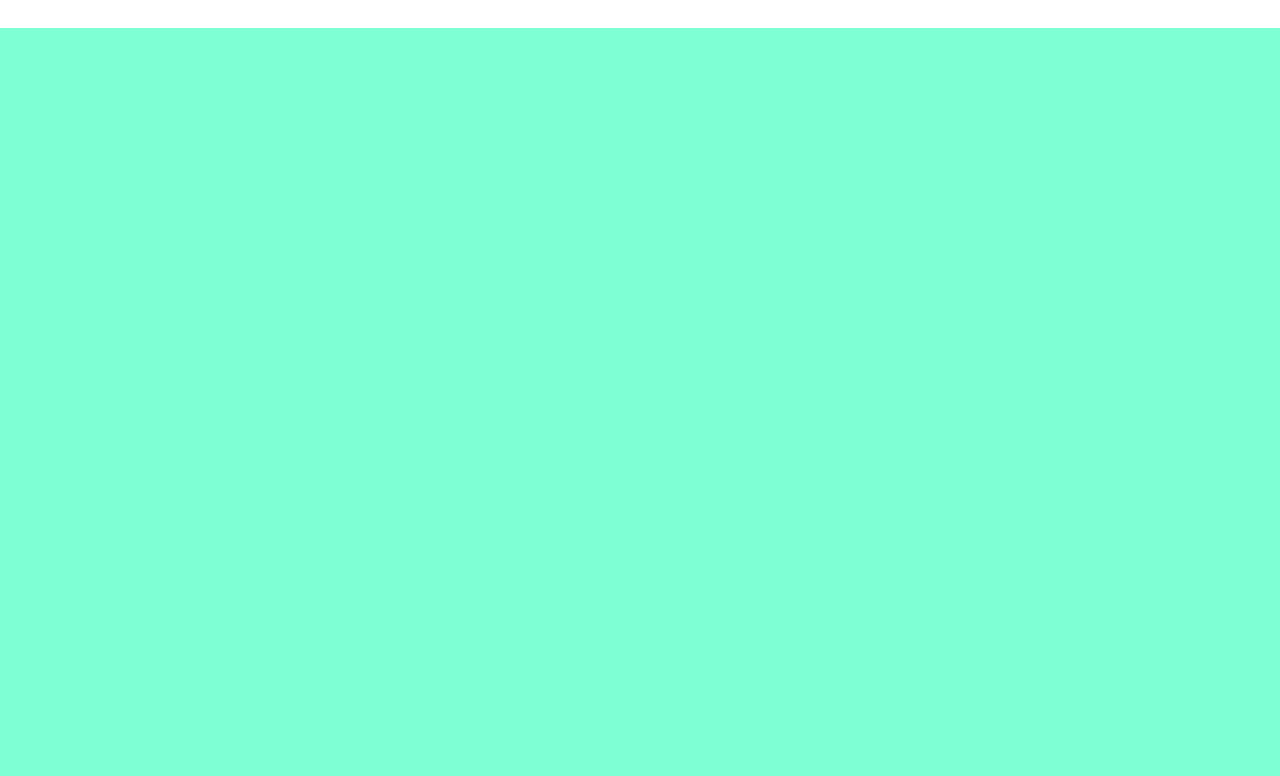
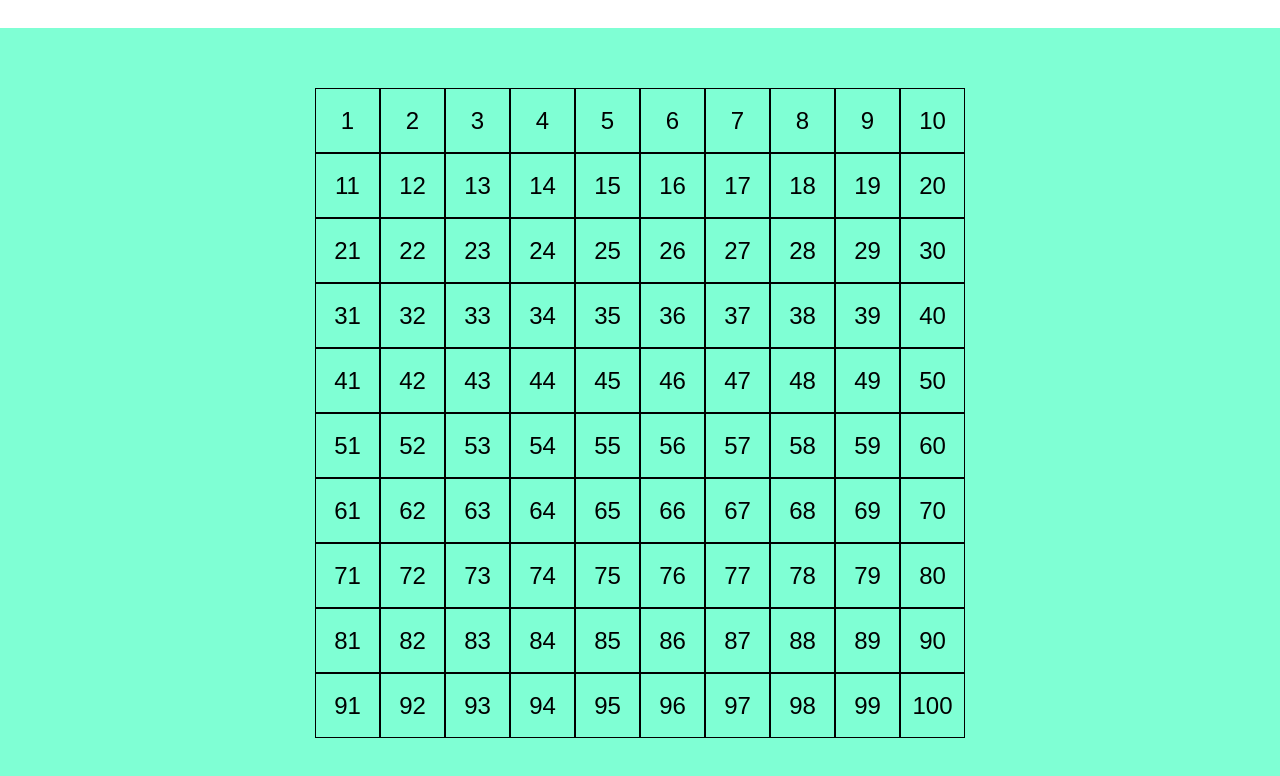
Before and after one commit to AndreaBevilacqua/js-campominato-grid, a plain HTML site: page index.html in a window 1280 px wide. Shown: the part 72-848 px from the top of the page. Before the commit the page ends 800 px from the top, so only its background shows below. Drawn offline with Linux system fonts and the light colour scheme.

Commit message:
added grid functions and milestone 1-2-4

```diff
--- a/script.js
+++ b/script.js
@@ -0,0 +1,29 @@
+// Recupero gli elementi
+const grid = document.getElementById('grid');
+
+//  Dati
+const rows = 10;
+const cols = 10;
+const totalCells = rows * cols;
+
+// Funzioni
+const createCell = () => {
+    const cell = document.createElement('div');
+    cell.className = 'cell';
+    return cell;
+}
+
+// Programma
+
+for (let i = 1; i <= totalCells;i++) {
+
+    const cell = createCell();
+    cell.innerText = i;
+
+    cell.addEventListener('click', () => {
+        cell.classList.toggle('clicked');
+        console.log(`Hai cliccato la cella numero ${i}`);
+    })
+
+    grid.appendChild(cell);
+}
--- a/style.css
+++ b/style.css
@@ -9,7 +9,6 @@
 body {
     font-family: sans-serif;
     background-color: aquamarine;
-    height: 100vh;
 }
 
 /* Utils */
@@ -40,9 +39,25 @@ button {
 /* Grid */
 
 #grid {
-    width: 500px;
-    height: 500px;
+    width: 650px;
+    height: 650px;
     margin: 60px auto;
     display: flex;
     flex-wrap: wrap;
+    align-content: flex-start;
 }
+
+#grid .cell {
+    width: calc(100% / 10);
+    height: calc(100% / 10);
+    border: 1px solid black;
+    cursor: pointer;
+    display: flex;
+    align-items: center;
+    justify-content: center;
+    font-size: 1.5rem;
+}
+
+.cell.clicked {
+    background-color: aqua;
+}
```
Also changed, not shown: index.html (+3 -1 lines).
